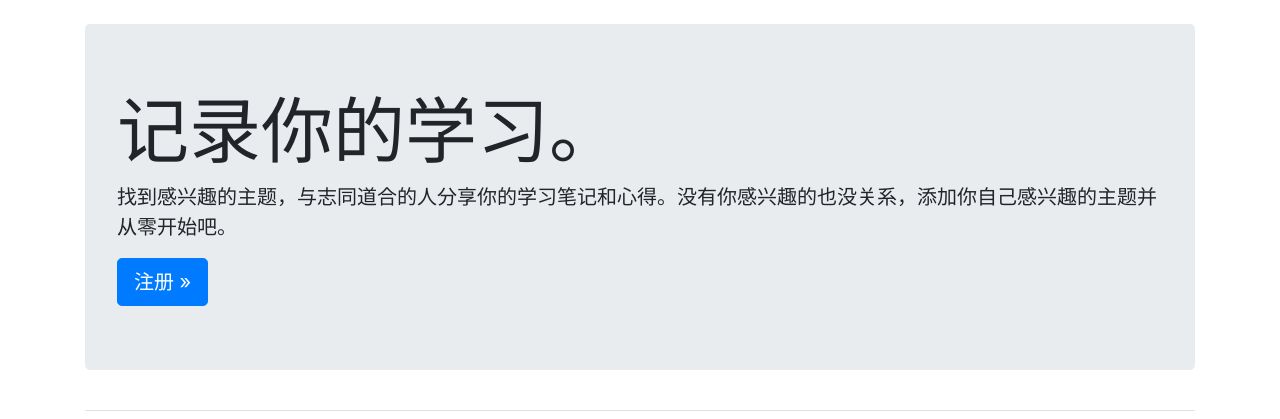
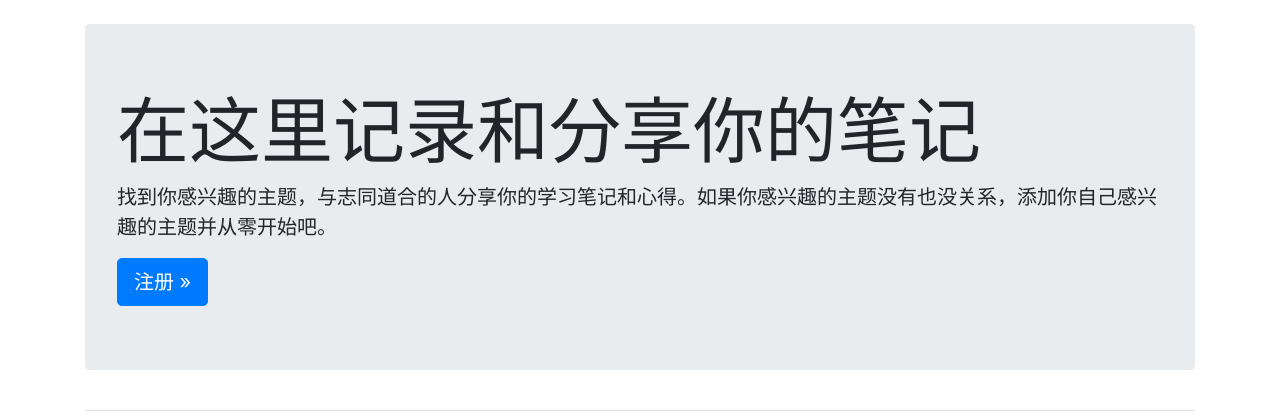
Before and after one commit to poemDead/learning_log_django, a Django app: page / in a window 1280 px wide. Shown: the part 58-477 px from the top of the page. Run offline with Django 3.2, Linux system fonts and the light colour scheme; data comes from the database, SQL or seed files in the repository; some libraries are stand-ins or nearby versions.

Commit message:
Update index.html

```diff
--- a/learning_logs/templates/learning_logs/index.html
+++ b/learning_logs/templates/learning_logs/index.html
@@ -3,11 +3,11 @@
 {% block page_header %}
 <div class="jumbotron">
     <h1 class="display-3">
-        记录你的学习。
+        在这里记录和分享你的笔记
     </h1>
 
     <p class="lead">
-        找到感兴趣的主题，与志同道合的人分享你的学习笔记和心得。没有你感兴趣的也没关系，添加你自己感兴趣的主题并从零开始吧。
+        找到你感兴趣的主题，与志同道合的人分享你的学习笔记和心得。如果你感兴趣的主题没有也没关系，添加你自己感兴趣的主题并从零开始吧。
     </p>
     {% if user.is_authenticated %}
     <h3>欢迎回来, {{ user.username }}.</h3>
```
